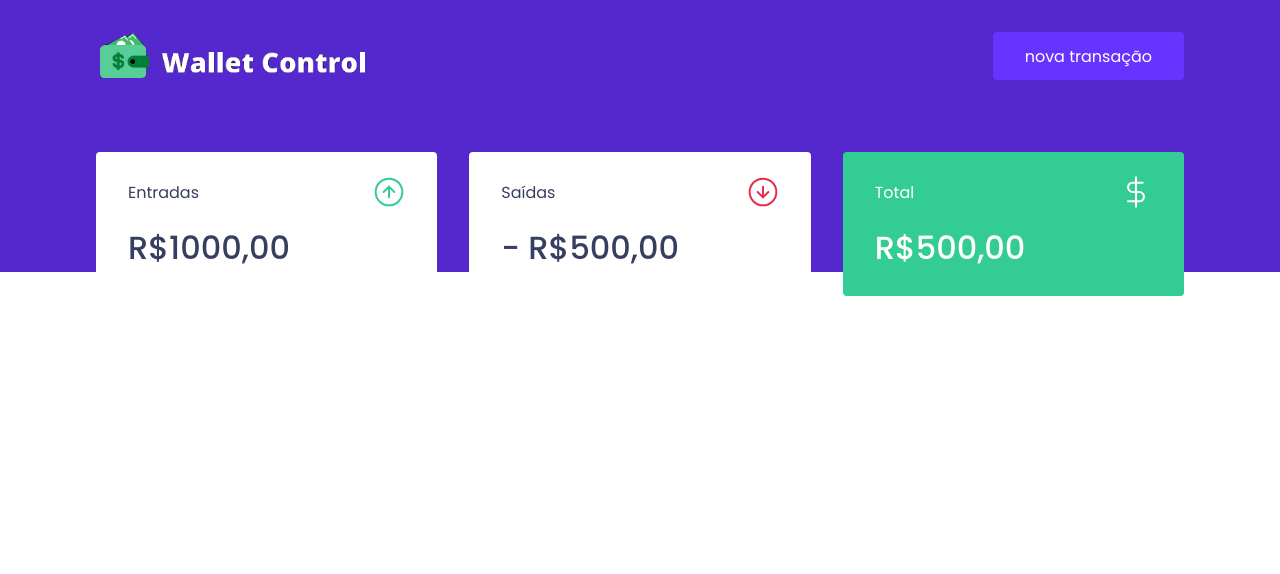
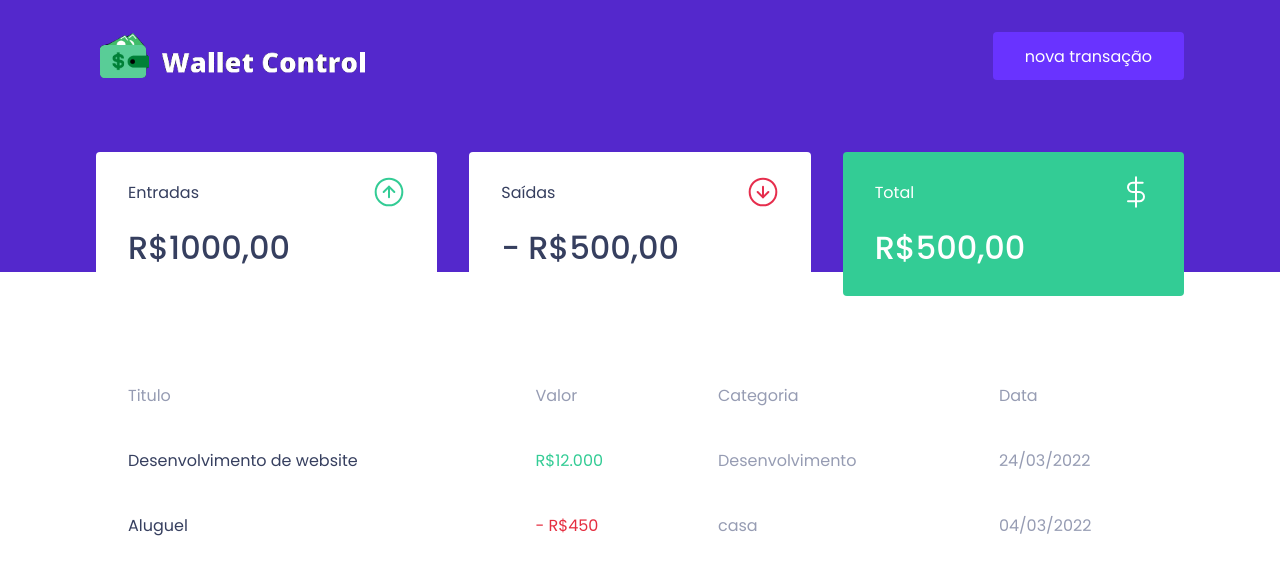
Before and after one commit to Djaysson/Wallet-Control, a React (Create React App) app: page / in a window 1280 px wide. Shown: the top 574 px of the page. Built offline with nearby package versions, Linux system fonts and the light colour scheme.

Commit message:
Add TransactionsTable component to project

```diff
--- a/src/components/Dashboard/index.tsx
+++ b/src/components/Dashboard/index.tsx
@@ -1,9 +1,11 @@
 import { Summary } from "../Summary";
+import TransactionsTable from "../TransactionsTable";
 import { Container } from "./styles";
 export function Dashboard() {
   return (
     <Container>
       <Summary />
+      <TransactionsTable />
     </Container>
   );
 }
--- /dev/null
+++ b/src/components/TransactionsTable/index.tsx
@@ -0,0 +1,32 @@
+import { Container } from "./styles";
+
+export default function TransactionsTable() {
+  return (
+    <Container>
+      <table>
+        <thead>
+          <tr>
+            <th>Titulo</th>
+            <th>Valor</th>
+            <th>Categoria</th>
+            <th>Data</th>
+          </tr>
+        </thead>
+        <tbody>
+          <tr>
+            <td>Desenvolvimento de website</td>
+            <td className="deposit">R$12.000</td>
+            <td>Desenvolvimento</td>
+            <td>24/03/2022</td>
+          </tr>
+          <tr>
+            <td>Aluguel</td>
+            <td className="withdraw">- R$450</td>
+            <td>casa</td>
+            <td>04/03/2022</td>
+          </tr>
+        </tbody>
+      </table>
+    </Container>
+  );
+}
--- /dev/null
+++ b/src/components/TransactionsTable/styles.ts
@@ -0,0 +1,35 @@
+import styled from "styled-components";
+
+export const Container = styled.div`
+  margin-top: 4rem;
+
+  table {
+    width: 100%;
+    border-spacing: 0 0.5rem;
+
+    th {
+      color: var(--text-body);
+      font-weight: 400;
+      padding: 1rem 2rem;
+      text-align: left;
+      line-height: 1.5rem;
+    }
+    td {
+      padding: 1rem 2rem;
+      border: 0;
+      background: var(--shape);
+      color: var(--text-body);
+      border-radius: 0.25rem;
+
+      &:first-child {
+        color: var(--text-title);
+      }
+      &.deposit {
+        color: var(--green);
+      }
+      &.withdraw {
+        color: var(--red);
+      }
+    }
+  }
+`;
```
